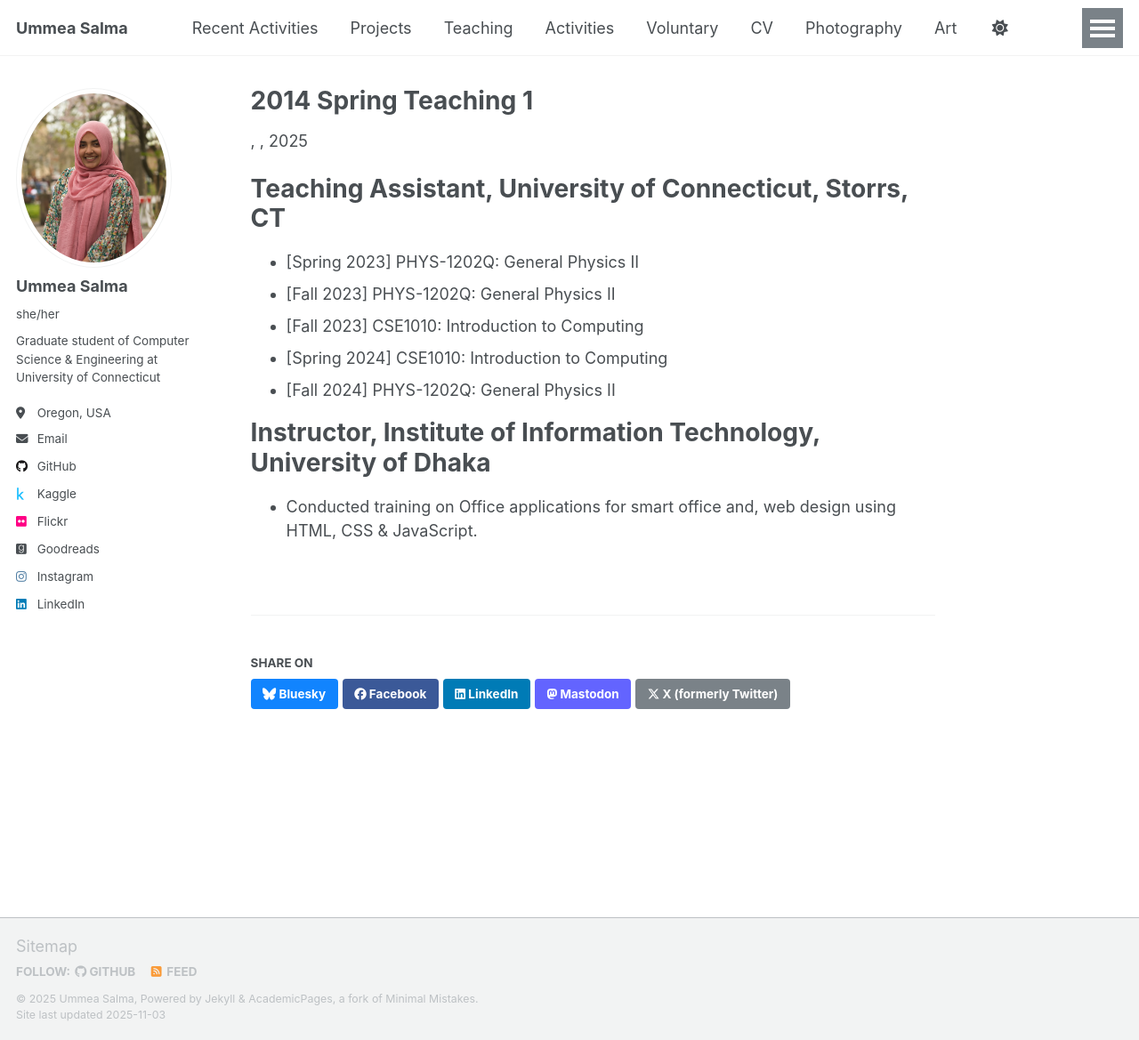
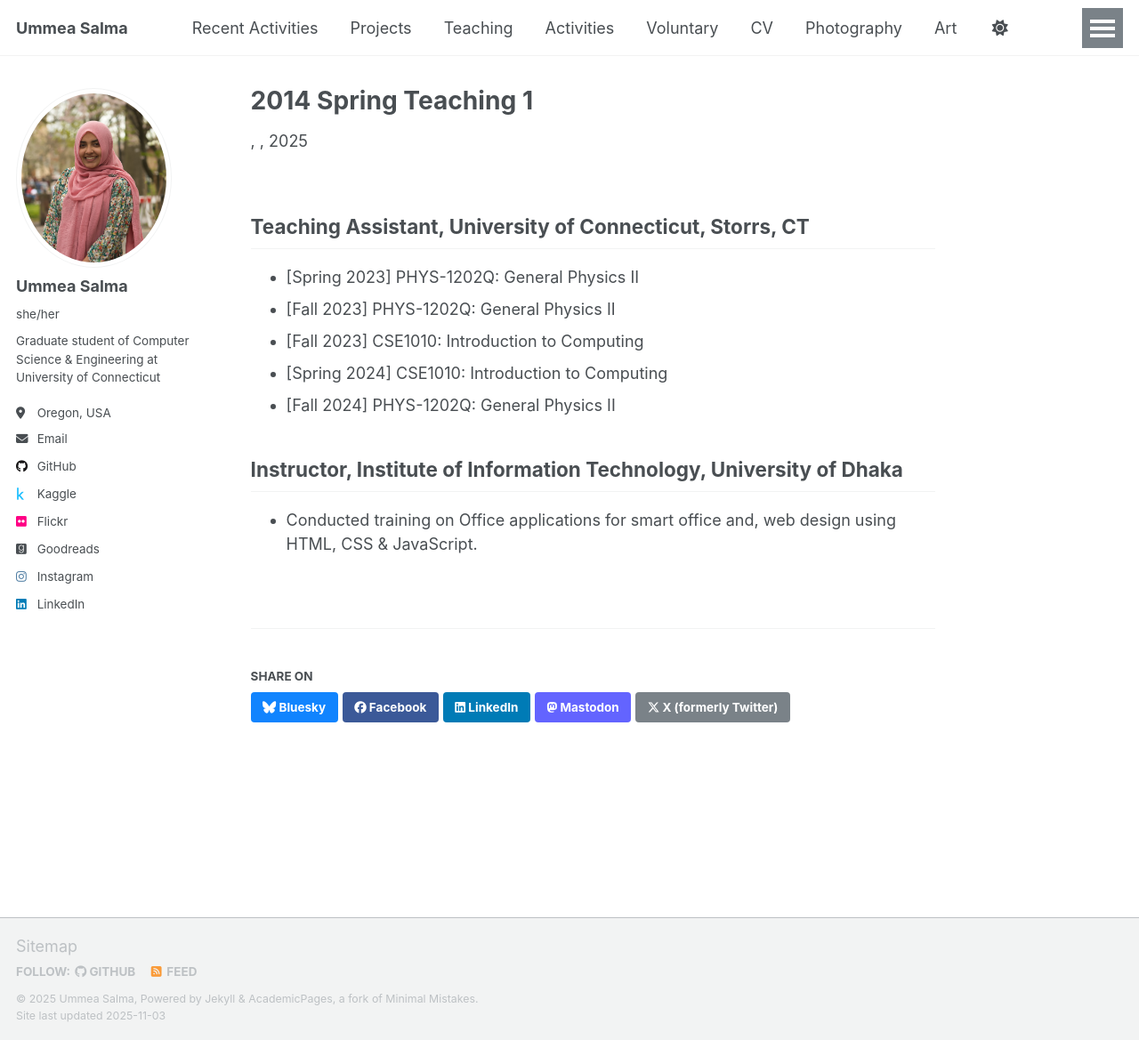
Before and after one commit to ummeasalma/ummeasalma.github.io, a Jekyll site: the page built from _teaching/2014-spring-teaching-1.md, in a window 1280 px wide and 1169 px high. Shown: the whole window at 89% size. Built offline with Jekyll 4.4.1, drawn with Linux system fonts in a browser that asks for light colours; a script that is not in the unit is left out.

```diff
--- a/_teaching/2014-spring-teaching-1.md
+++ b/_teaching/2014-spring-teaching-1.md
@@ -8,7 +8,7 @@ permalink: /teaching/2014-spring-teaching-1
 #location: "Storrs, CT"
 ---
 
-# Teaching Assistant, University of Connecticut, Storrs, CT
+## Teaching Assistant, University of Connecticut, Storrs, CT
    - [Spring 2023] PHYS-1202Q: General Physics II<br>
    - [Fall 2023] PHYS-1202Q: General Physics II<br>
    - [Fall 2023] CSE1010: Introduction to Computing<br>
@@ -16,5 +16,5 @@ permalink: /teaching/2014-spring-teaching-1
    - [Fall 2024] PHYS-1202Q: General Physics II<br>
 
 
-# Instructor, Institute of Information Technology, University of Dhaka
+## Instructor, Institute of Information Technology, University of Dhaka
    - Conducted training on Office applications for smart office and, web design using HTML, CSS & JavaScript.
```
